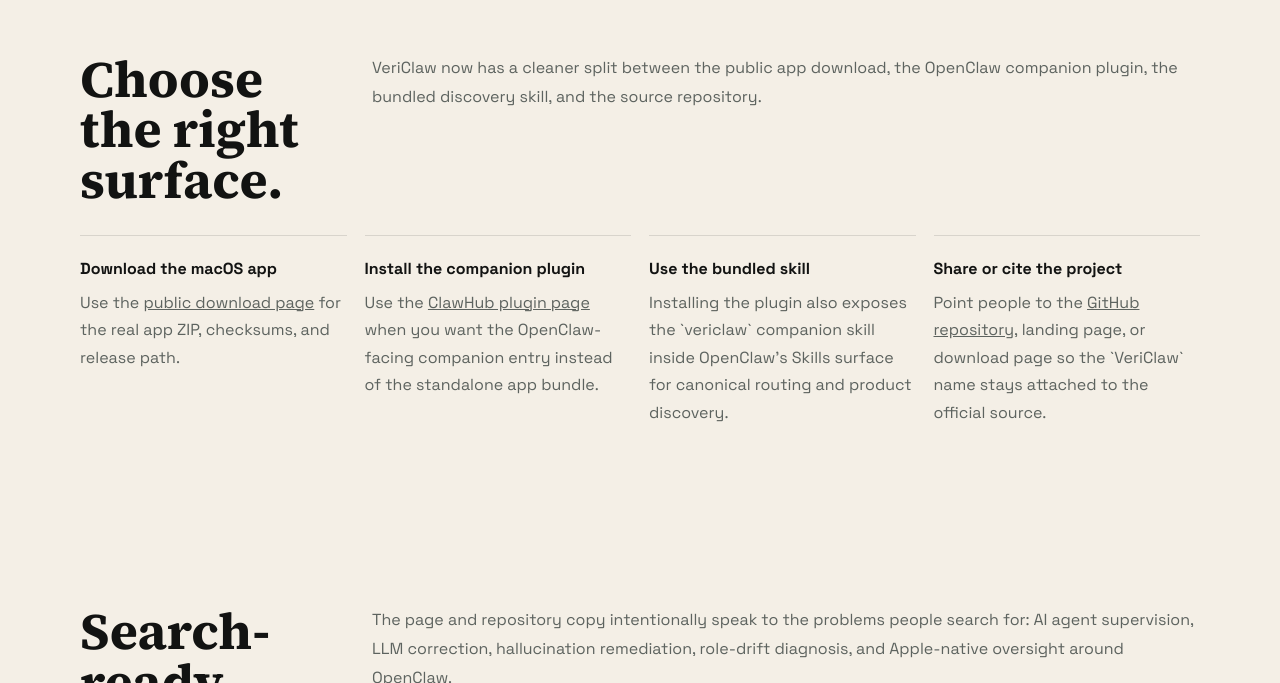
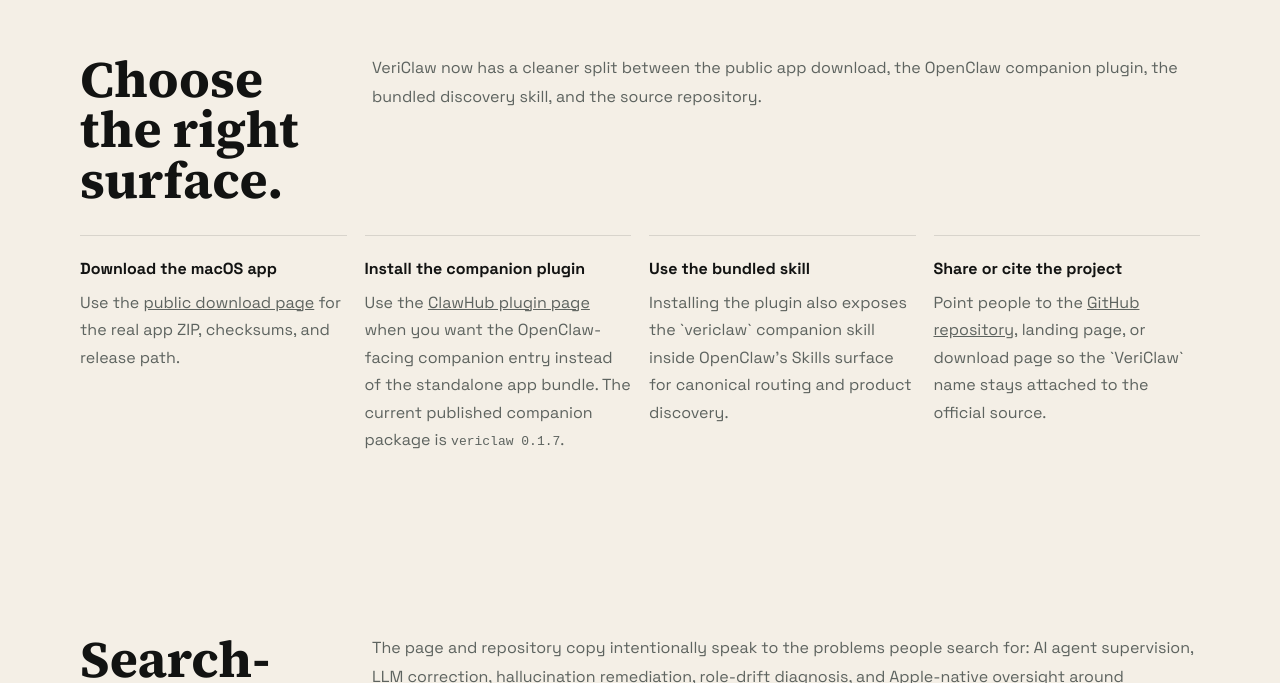
Before and after one commit to Sheygoodbai/vericlaw, a plain HTML site: page docs/index.html in a window 1280 px wide. Shown: the part 2117-2800 px from the top of the page. Drawn offline with Linux system fonts and the light colour scheme.

Commit message:
Sync public pages with VeriClaw companion update

```diff
--- a/docs/index.html
+++ b/docs/index.html
@@ -848,7 +848,8 @@
               Use the
               <a href="https://clawhub.ai/plugins/vericlaw">ClawHub plugin page</a>
               when you want the OpenClaw-facing companion entry instead of the
-              standalone app bundle.
+              standalone app bundle. The current published companion package is
+              <code>vericlaw 0.1.7</code>.
             </p>
           </div>
           <div class="keyword">
```
Also changed, not shown: docs/download/index.html (+2 -1 lines).
